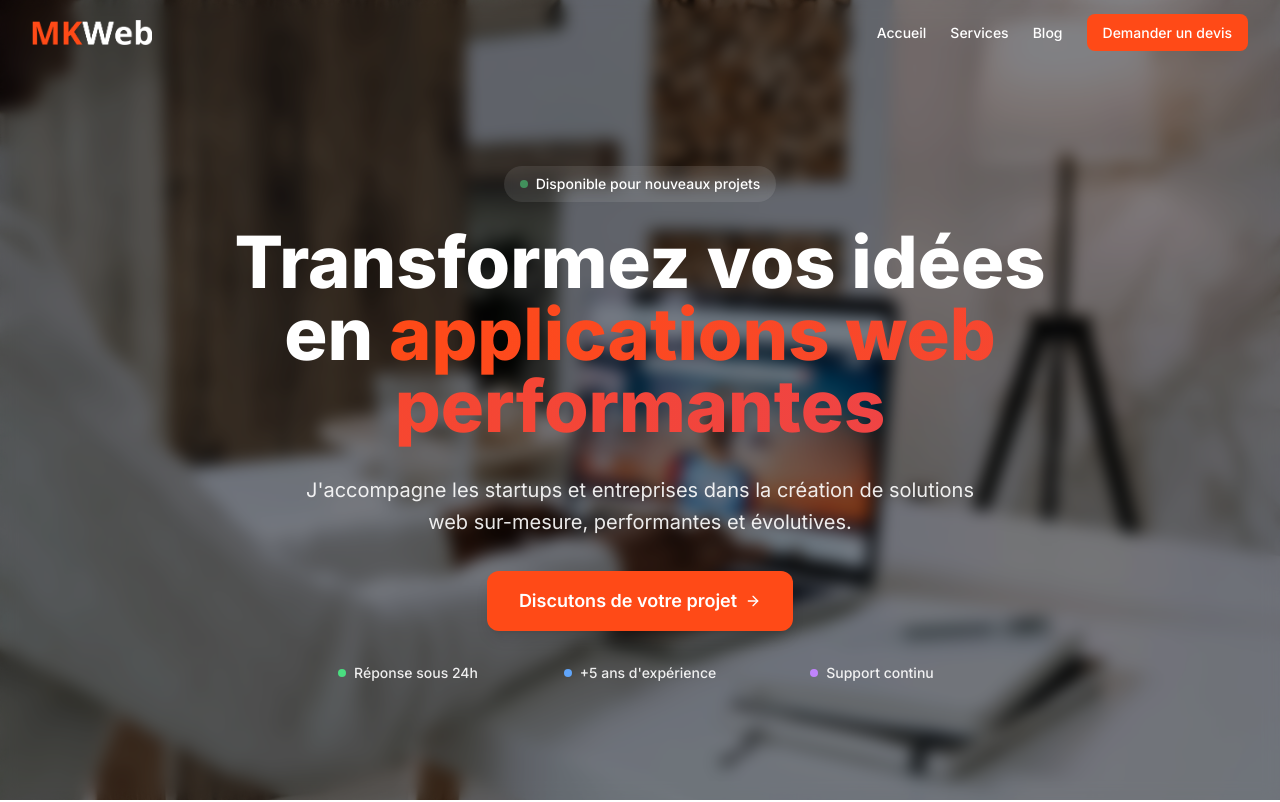
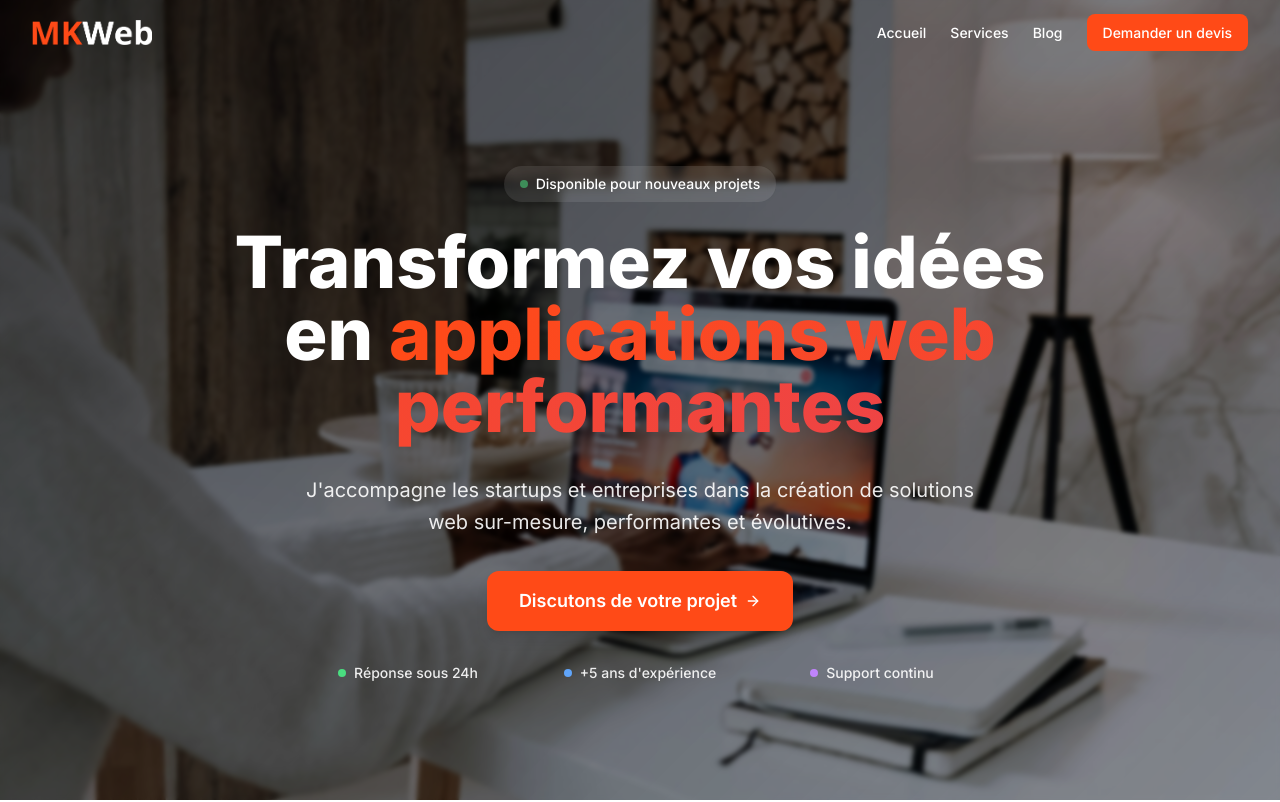
Before and after one commit to malkhatib416/mkweb, a Next.js app: page / in a window 1280 px wide. Shown: the top 802 px of the page. Built offline with nearby package versions, Linux system fonts and the light colour scheme; what next-recaptcha-v3 would draw is missing.

Commit message:
Updated globals.css

```diff
--- a/app/globals.css
+++ b/app/globals.css
@@ -99,7 +99,6 @@
 html{
   scroll-behavior: smooth;
   scroll-padding-top: 140px;
-
 }
 
 .hero-wrapper{
@@ -117,12 +116,52 @@ html{
   left: 0;
   right: 0;
   bottom: 0;
-  background-color: rgba(0, 0, 0, 0.4);
+  background: linear-gradient(135deg, rgba(0, 0, 0, 0.6) 0%, rgba(0, 0, 0, 0.3) 100%);
   z-index: 1;
-  backdrop-filter: blur(8px);
+  backdrop-filter: blur(2px);
 }
 
 .hero-wrapper > * {
   position: relative;
   z-index: 2;
 }
+
+/* Custom animations */
+@keyframes float {
+  0%, 100% { transform: translateY(0px); }
+  50% { transform: translateY(-10px); }
+}
+
+.animate-float {
+  animation: float 3s ease-in-out infinite;
+}
+
+/* Improved scrollbar */
+::-webkit-scrollbar {
+  width: 8px;
+}
+
+::-webkit-scrollbar-track {
+  background: #f1f1f1;
+}
+
+::-webkit-scrollbar-thumb {
+  background: #FF4A17;
+  border-radius: 4px;
+}
+
+::-webkit-scrollbar-thumb:hover {
+  background: #E33200;
+}
+
+/* Text selection */
+::selection {
+  background-color: #FF4A17;
+  color: white;
+}
+
+/* Focus styles */
+.focus-visible:focus {
+  outline: 2px solid #FF4A17;
+  outline-offset: 2px;
+}
```
